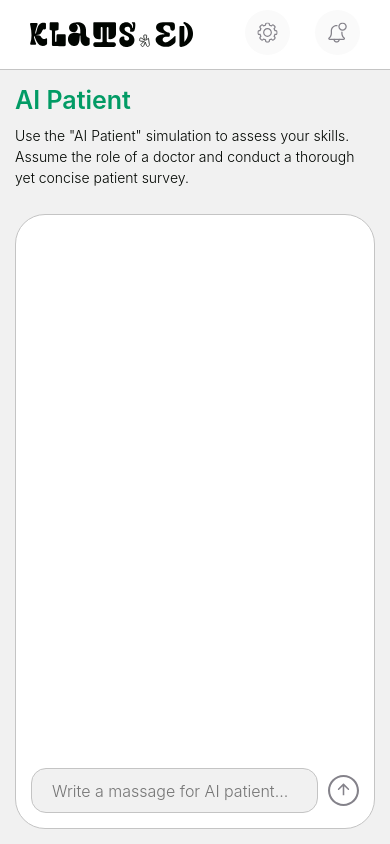
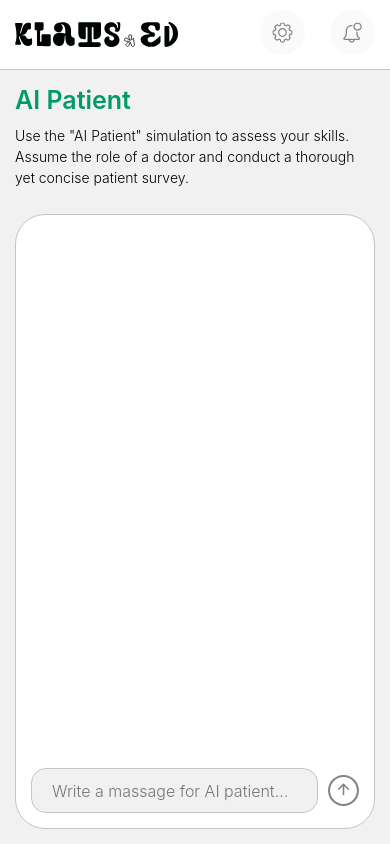
Before and after one commit to iamsokol/my-test-chatbot, a Next.js app: page / in a window 390 px wide. Built offline with nearby package versions, Linux system fonts and the light colour scheme.

Commit message:
fix styles

```diff
--- a/src/components/Header/Header.module.scss
+++ b/src/components/Header/Header.module.scss
@@ -13,7 +13,7 @@
 
   @media (max-width: 700px) {
     height: 70px;
-    padding: 20px 30px;
+    padding: 15px;
   }
 }
 
```
